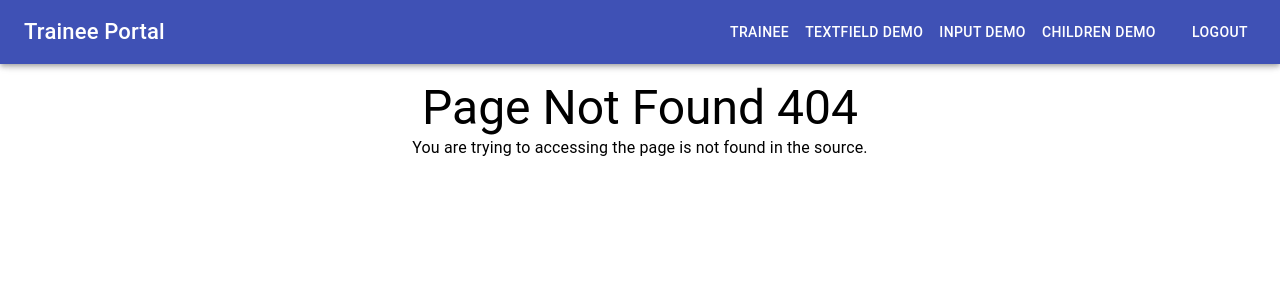
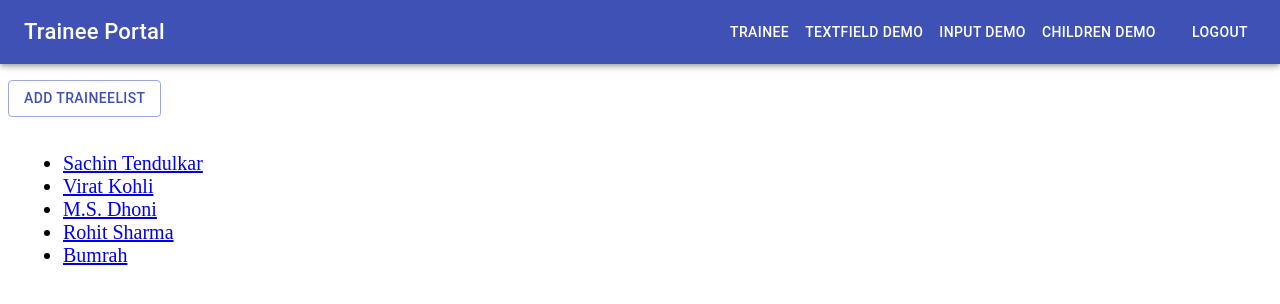
Before and after one commit to nxsudarshan/javascript-client, a React (Create React App) app: page /trainee in a window 1280 px wide. Before the commit this address had no page. Shown: the top 304 px of the page. Built offline with nearby package versions, Linux system fonts and the light colour scheme.

Commit message:
feat : update in code

```diff
--- a/src/layouts/components/Navbar/Navbar.jsx
+++ b/src/layouts/components/Navbar/Navbar.jsx
@@ -13,6 +13,7 @@ import {
   Route,
   Link,
   Switch,
+  Redirect,
 } from 'react-router-dom';
 
 import {
@@ -84,11 +85,14 @@ class Navbar extends React.Component {
           </AppBar>
           <div className={classes.main}>
             <Switch>
-              <Route exact path="/" component={Trainee} />
+              <Route exact path="/trainee" component={Trainee} />
               <Route path="/children-demo" component={ChildrenDemo} />
               <Route path="/textField-demo" component={TextFieldDemo} />
               <Route path="/input-demo" component={InputDemo} />
               <Route path="/trainee/:id" component={TraineeDetail} />
+              <Route exact path="/">
+                <Redirect to="/trainee" />
+              </Route>
               <Route component={NoMatch} />
             </Switch>
           </div>
```
